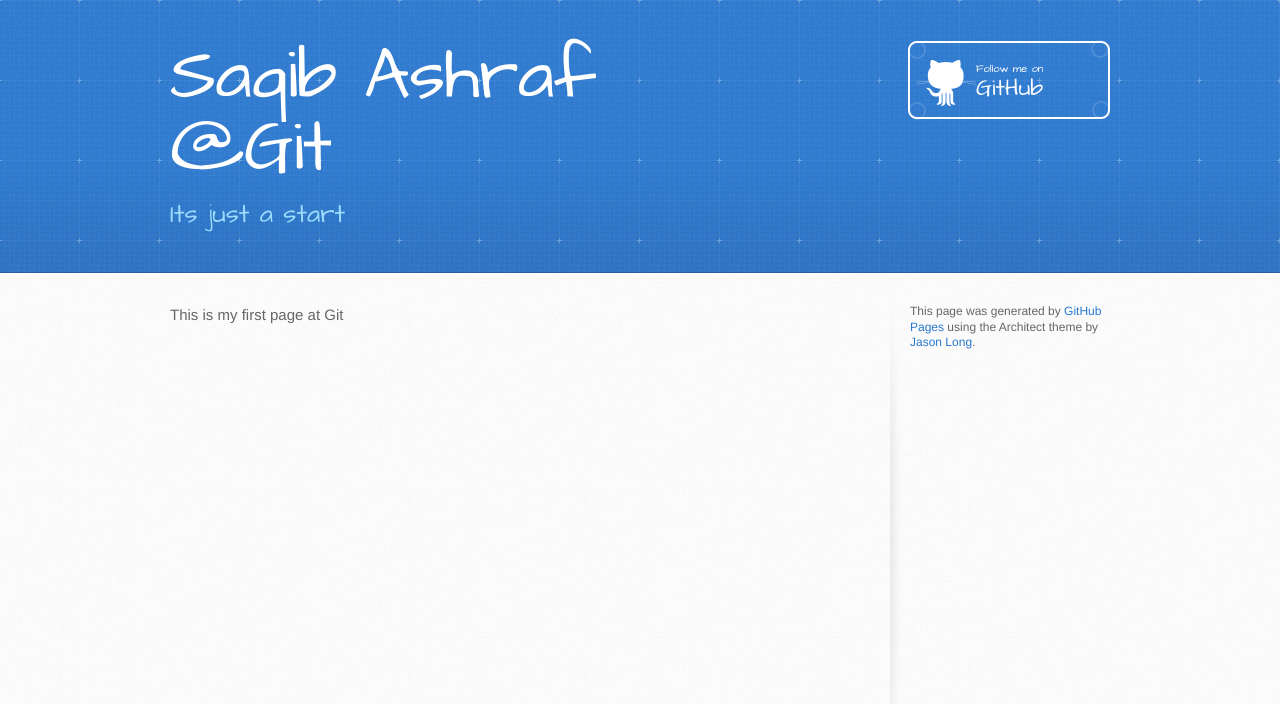
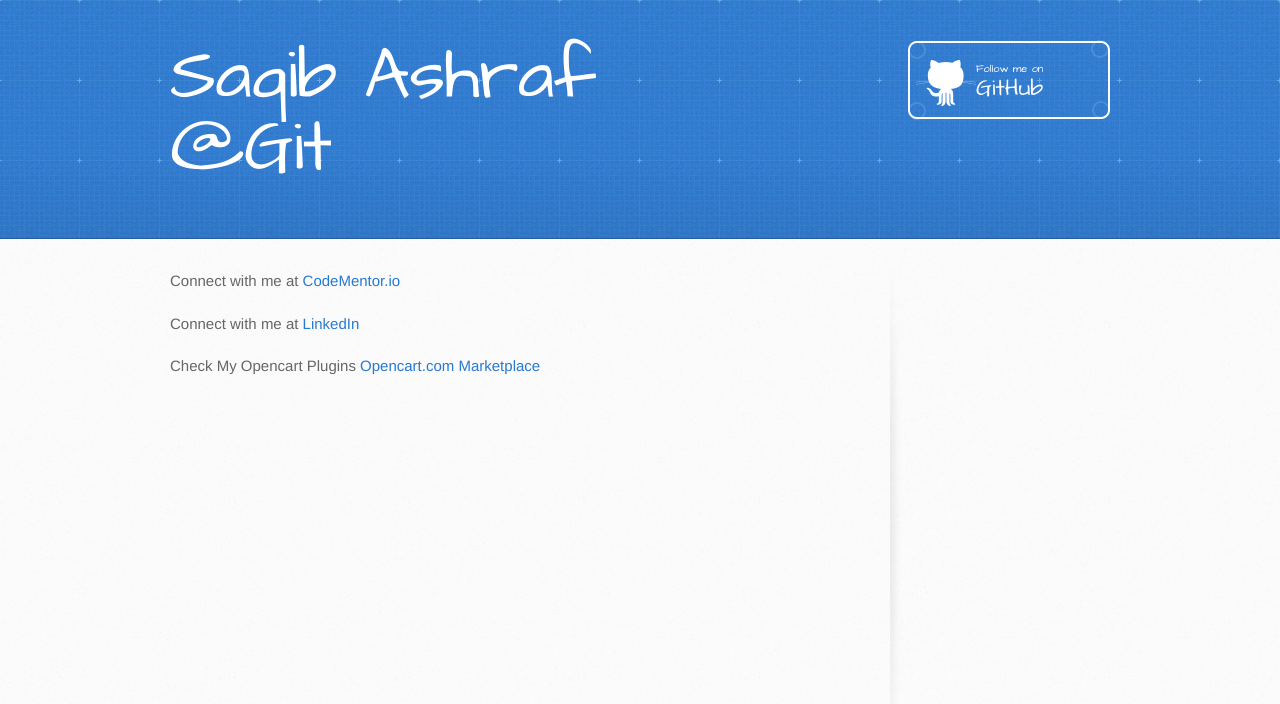
Before and after one commit to ashrafsaqib/ashrafsaqib.github.io, a plain HTML site: page index.html in a window 1280 px wide. Drawn offline with Linux system fonts and the light colour scheme.

Commit message:
Updated my data
Updated my data

```diff
--- a/index.html
+++ b/index.html
@@ -20,7 +20,6 @@
     <header>
       <div class="inner">
         <h1>Saqib Ashraf @Git</h1>
-        <h2>Its just a start</h2>
         <a href="https://github.com/ashrafsaqib" class="button"><small>Follow me on</small>GitHub</a>
       </div>
     </header>
@@ -28,12 +27,15 @@
     <div id="content-wrapper">
       <div class="inner clearfix">
 	  <section id="main-content">
-	  <p>This is my first page at Git</p>
+		  <p>Connect with me at  <a href="https://www.codementor.io/saqibashraf">CodeMentor.io</a> </p>
+		  <p>Connect with me at  <a href="https://www.linkedin.com/in/ashrafsaqib/">LinkedIn</a> </p>
+
+		   <p>Check My Opencart Plugins <a href="https://www.opencart.com/index.php?route=marketplace/extension&filter_member=iextendlabs.com">Opencart.com Marketplace</a> </p>
+
        </section>
         <aside id="sidebar">
 
 
-          <p>This page was generated by <a href="https://pages.github.com">GitHub Pages</a> using the Architect theme by <a href="https://twitter.com/jasonlong">Jason Long</a>.</p>
         </aside>
       </div>
     </div>
```
